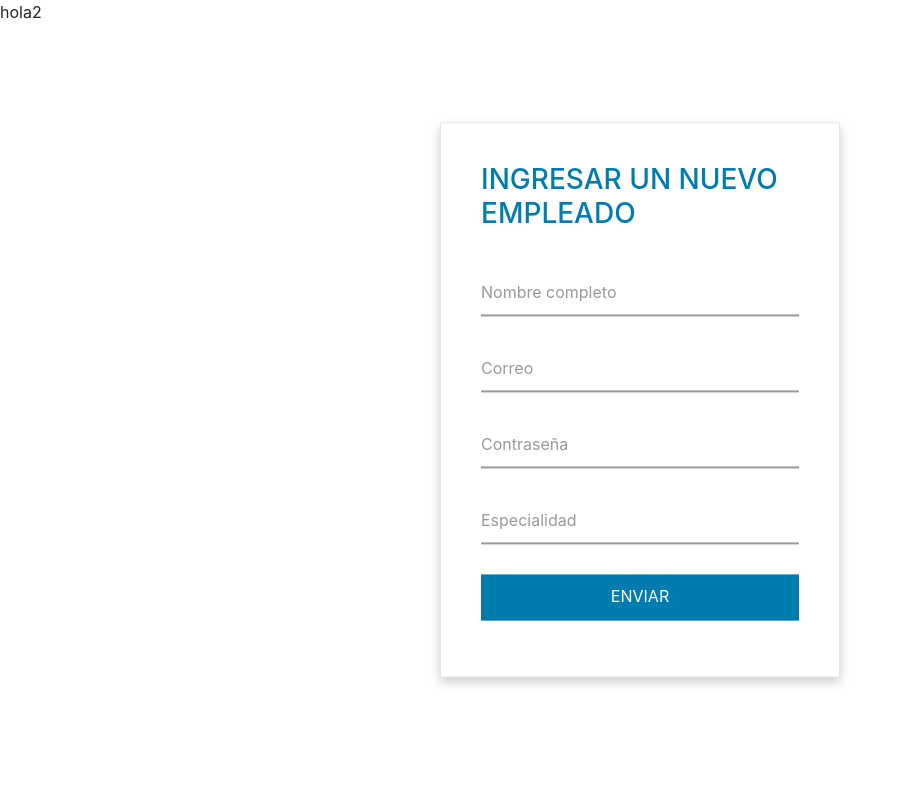
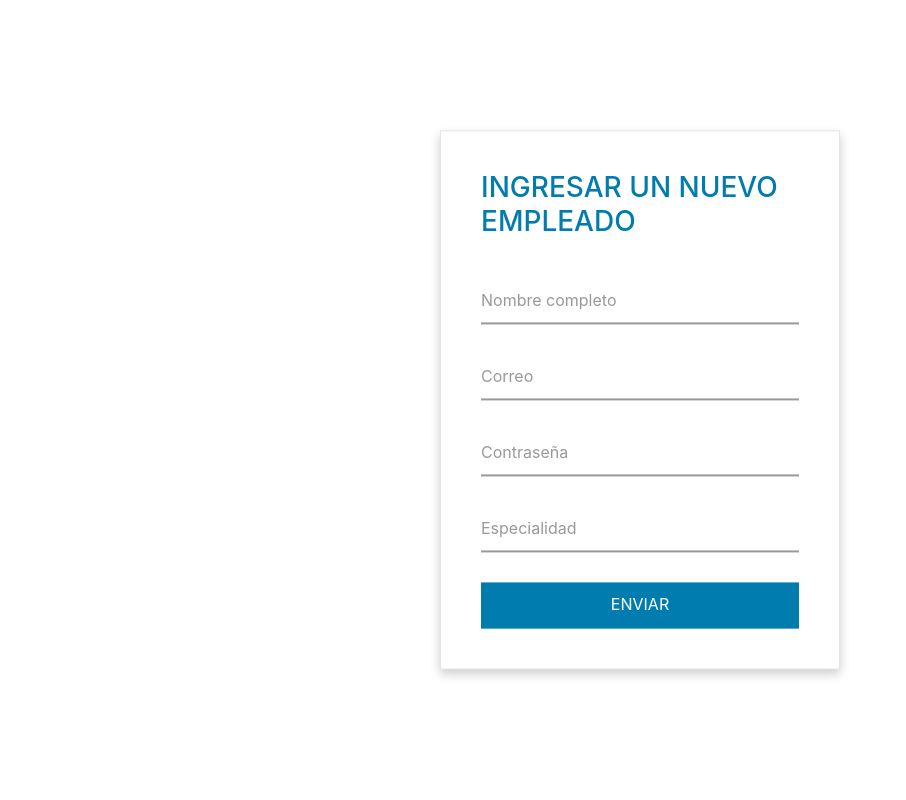
Before and after one commit to miguelparra22/Agendamiento, a PHP site: page / in a window 1280 px wide. Shown: the whole page, without its empty margins (0-906 px from the left). Run offline with PHP 8.4, Linux system fonts and the light colour scheme.

Commit message:
Sesiones

```diff
--- a/index.php
+++ b/index.php
@@ -1,7 +1,6 @@
 <?php
     require_once 'autoload.php';
     if(!isset($_GET['c'])){
-        echo'hola2';
         $controller = new HomeController;
         call_user_func(array ($controller, "Index"));
     }else{
```
